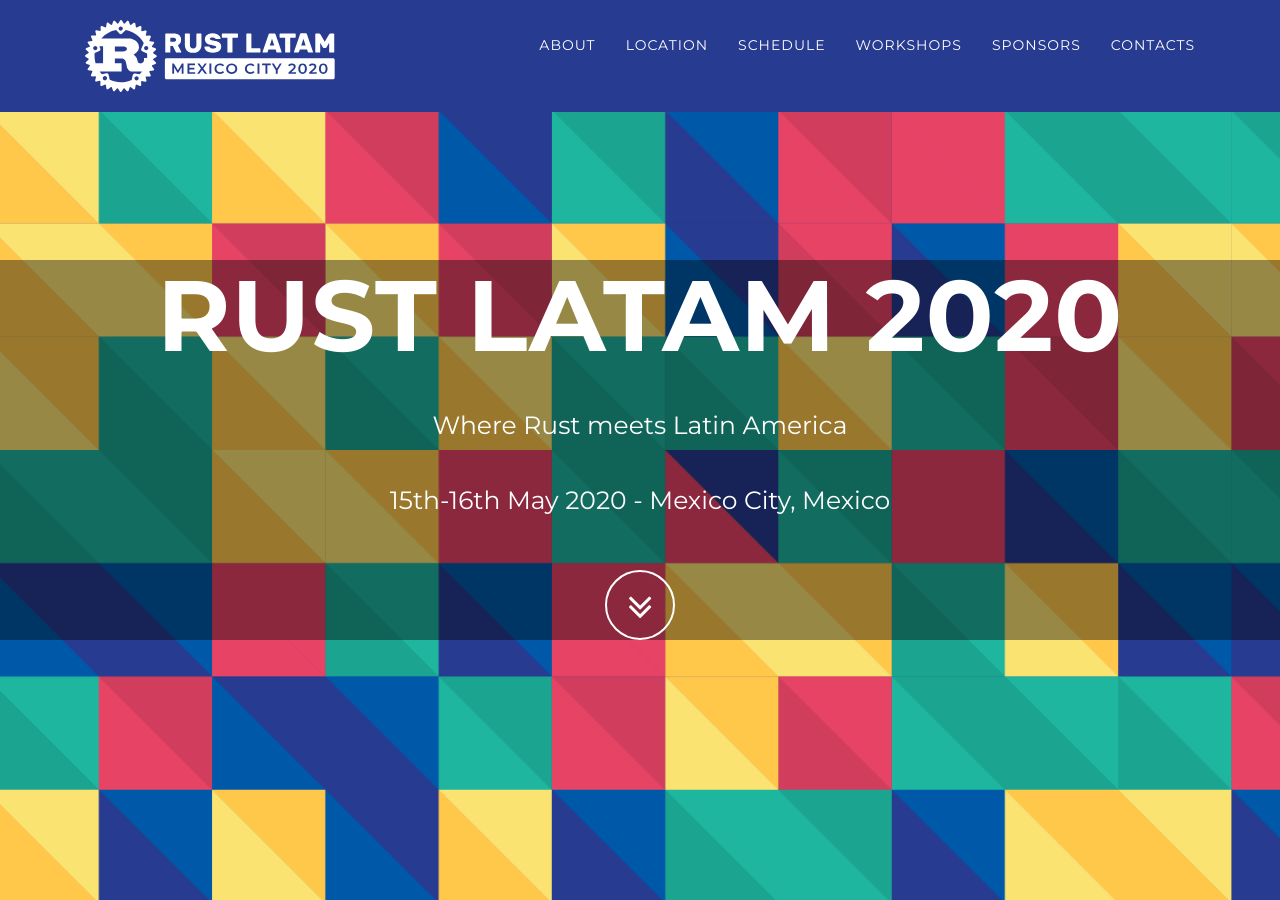
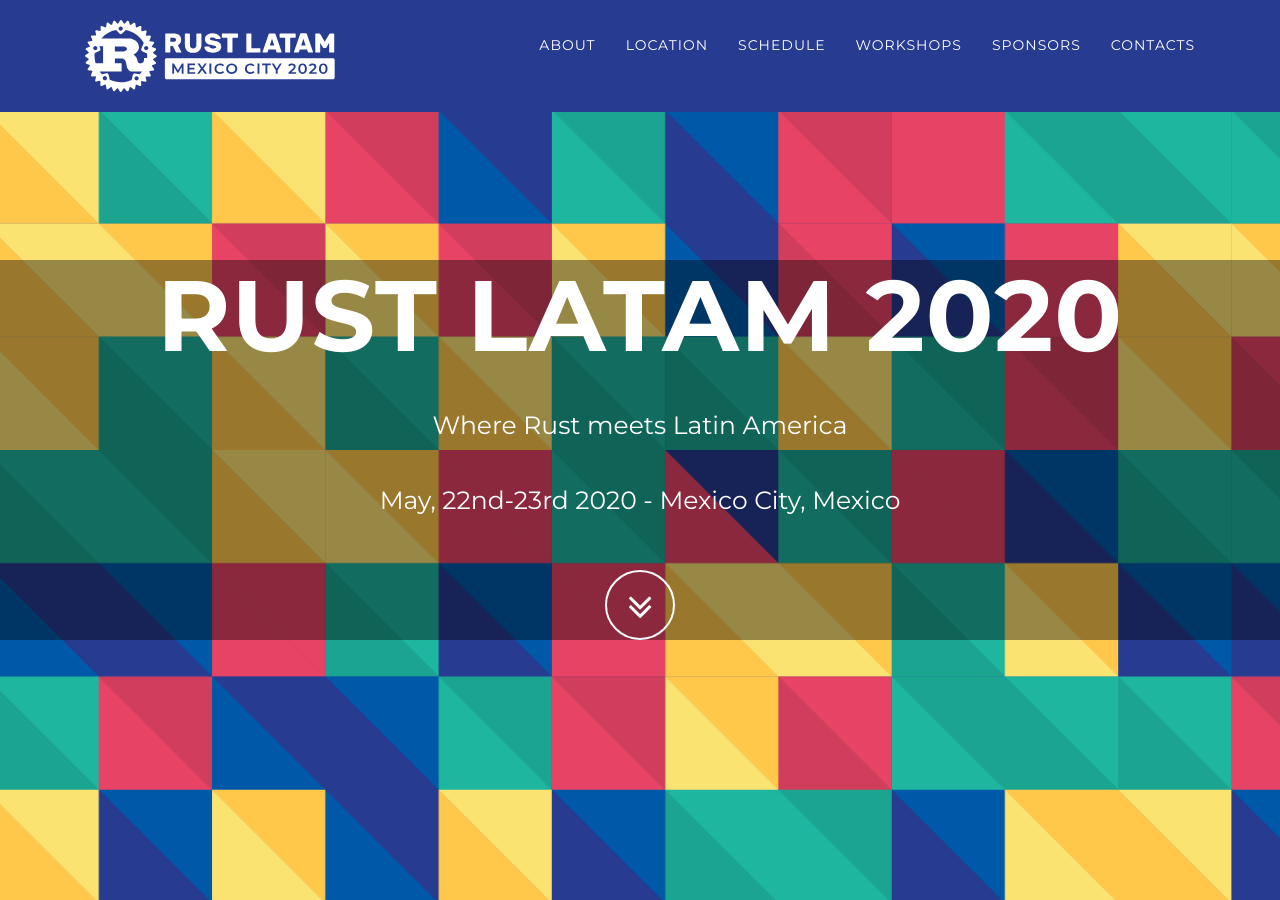
Before and after one commit to rustlatam/website-2020, a Jekyll site: the page built from index.html, in a window 1280 px wide and 900 px high. Built offline with Jekyll 4.4.1, drawn with Linux system fonts in a browser that asks for light colours; some of the changed text lies outside the part shown.

Commit message:
update conf date and location map

```diff
--- a/_config.yml
+++ b/_config.yml
@@ -1,5 +1,5 @@
 # Site settings
-title: Rust LATAM | Mexico City, Mexico | May, 15-16th 2020
+title: Rust LATAM | May, 22nd-23rd 2020 | Mexico City
 email: info@rustlatam.org
 url: https://www.rustlatam.org
 baseurl: ""
--- a/_includes/header.html
+++ b/_includes/header.html
@@ -4,7 +4,7 @@
         <div class="header-content">
             <h1 class="brand-heading">Rust LATAM 2020</h1>
             <p class="intro-text">Where Rust meets Latin America</p>
-            <p class="intro-text">15th-16th May 2020 - Mexico City, Mexico</p>
+            <p class="intro-text">May, 22nd-23rd 2020 - Mexico City, Mexico</p>
             <a href="#about" class="btn btn-circle page-scroll">
                 <i class="fa fa-angle-double-down animated"></i>
             </a>
--- a/_includes/location.html
+++ b/_includes/location.html
@@ -5,9 +5,9 @@
       <div class="col-lg-8 col-lg-offset-2">
         <h2>Location</h2>
         <p>The venue for the conference will be the <a href="http://www.ingenieria.unam.mx/">UNAM School of Engineering</a>, the most prestigious engineering school in Latin America and one of the top engineering schools worldwide.</p>
-
-                    <iframe width="512" height="400" frameborder="0" scrolling="no" marginheight="0" marginwidth="0" src="https://www.openstreetmap.org/export/embed.html?bbox=-99.13806080818178%2C19.42627682592875%2C-99.13108706474306%2C19.438792366413672&amp;layer=mapnik&amp;marker=19.43253471673247%2C-99.1345739364624" style="border: 1px solid black"></iframe><br/><small><a href="https://www.openstreetmap.org/?mlat=19.43253&amp;mlon=-99.13457#map=17/19.43253/-99.13457">Größere Karte anzeigen</a></small>
-
+        <iframe width="512" height="400" frameborder="0" scrolling="no" marginheight="0" marginwidth="0" src="https://www.openstreetmap.org/export/embed.html?bbox=-99.18569147586824%2C19.329560048708867%2C-99.1839373111725%2C19.332668103980126&amp;layer=mapnik&amp;marker=19.331114083737653%2C-99.18481439352036" style="border: 1px solid black"></iframe>
+        <br/>
+        <small>Bigger map view: <a href="https://goo.gl/maps/rG49biWAizYDLBeC6">Google Maps</a>&nbsp;|&nbsp;<a href="https://www.openstreetmap.org/?mlat=19.33111&amp;mlon=-99.18481#map=19/19.33111/-99.18481">OpenStreetMap</a></small>
       </div>
     </div>
   </div>
```
Lines whose indentation alone changed are shown as unchanged.
